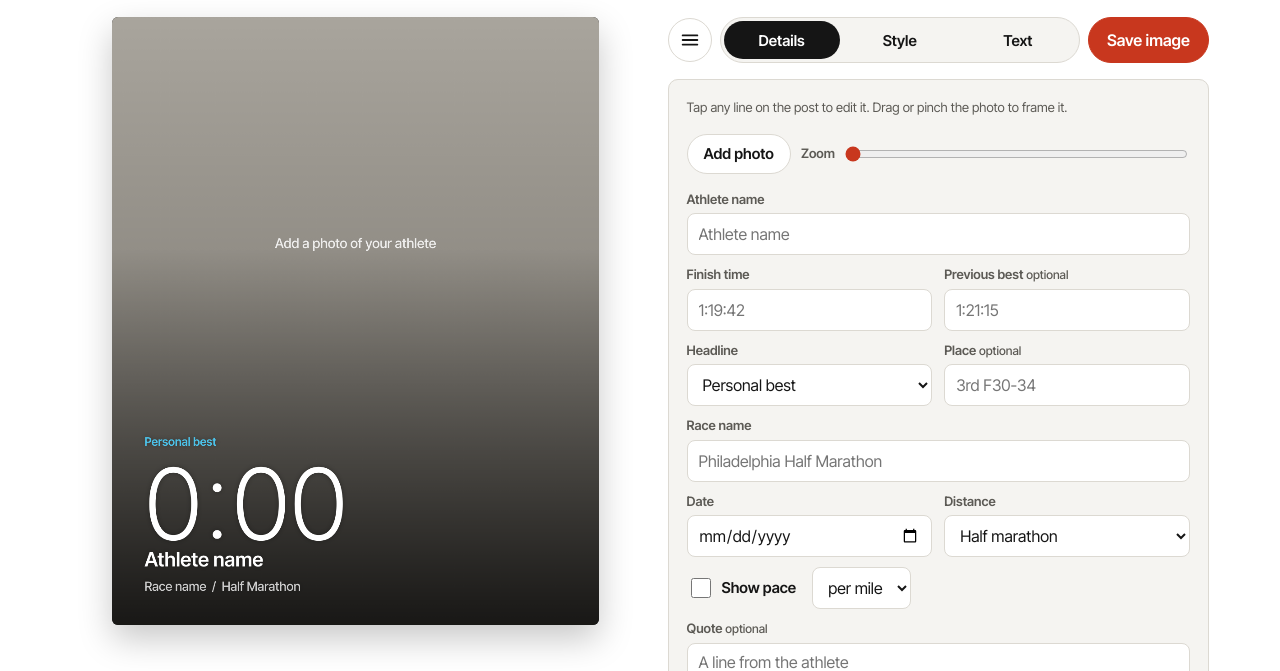
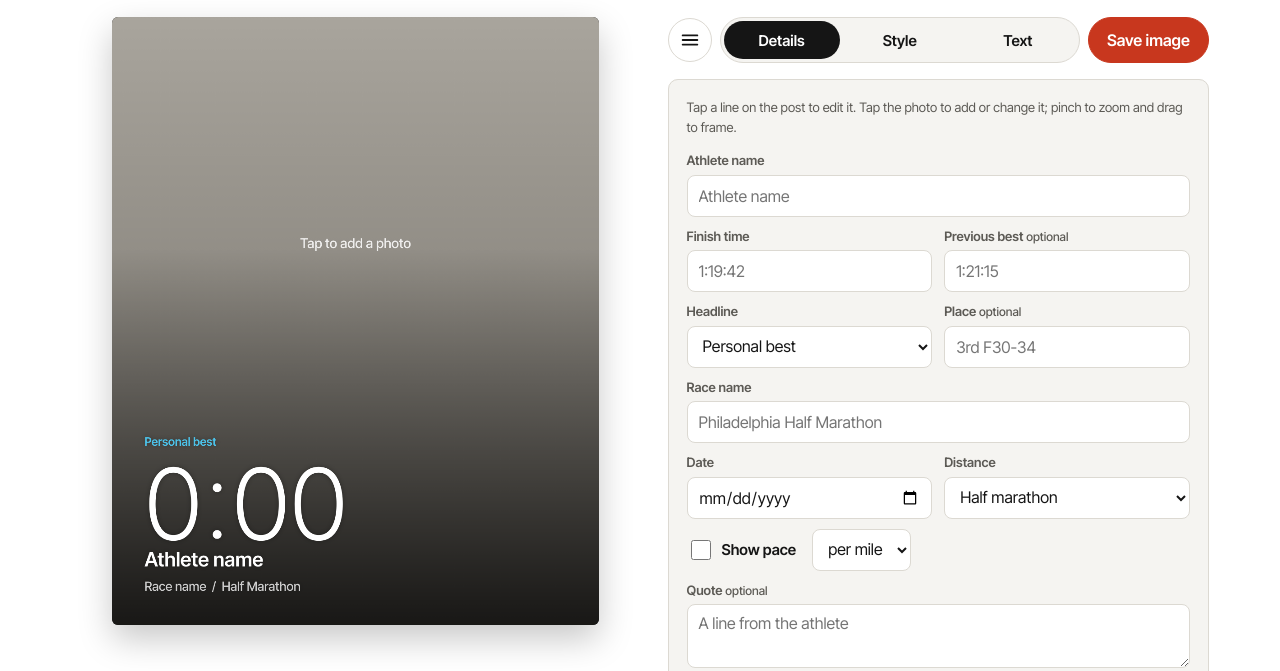
Before and after one commit to jonmiller1597-ship-it/race-posts, a plain HTML site: page index.html in a window 1280 px wide. Shown: the part 129-800 px from the top of the page. Drawn offline with Linux system fonts and the light colour scheme; a web font is replaced by a local one.

Commit message:
Control the photo directly on the preview
Removes the photo row (Change/Remove buttons and zoom slider) from
Details. Tap the photo to add it, or to open a small menu to change,
reset framing or remove it; pinch to zoom and drag to frame. Also fixes
a leftover pointer from an interrupted gesture blocking the next tap.

Co-Authored-By: Claude Opus 5.5 <noreply@anthropic.com>
Claude-Session: https://claude.ai/code/session_01M7hp7fHiyWMcEkWwUKohbP

```diff
--- a/index.html
+++ b/index.html
@@ -130,10 +130,12 @@ textarea{min-height:64px}
 .fg{display:grid;grid-template-columns:repeat(2,minmax(0,1fr));gap:10px 12px}
 .fg .full{grid-column:1/-1}
 .tip{margin:0;color:var(--mut);font-size:13px}
-.prow{display:flex;align-items:center;gap:10px}
-.prow .file span,.prow button{min-height:40px;padding:6px 16px;font-size:15px;white-space:nowrap}
-.prow .zl{display:flex;flex:1;align-items:center;gap:8px;font-size:13px}
-.prow input[type=range]{flex:1;height:40px}
+.vh{position:absolute;width:1px;height:1px;opacity:0;overflow:hidden;pointer-events:none}
+.vh:focus-visible{width:auto;height:auto;opacity:1;pointer-events:auto;left:8px;top:8px;z-index:3}
+.pmenu{position:absolute;z-index:4;display:grid;min-width:180px;padding:6px;border-radius:12px;background:var(--bg);box-shadow:0 10px 30px rgba(0,0,0,.3);border:1px solid var(--line)}
+.pmenu button{border:0;border-radius:8px;background:none;text-align:left;min-height:44px;padding:8px 14px;font-size:16px}
+.pmenu button:hover,.pmenu button:focus-visible{background:var(--pan);outline:0}
+.pmenu [data-pa=remove]{color:var(--red)}
 .chk{min-height:40px;font-size:15px;color:var(--ink)}
 .wide{width:100%}
 .lbl{font-size:13px;color:var(--mut);margin-bottom:5px}
@@ -179,6 +181,13 @@ fieldset{border:0;background:none;padding:2px 0 0;gap:12px}
 <section class="stage" aria-label="Preview">
 <canvas id="cv" width="1080" height="1350" aria-label="Post preview. Tap a line to edit it; drag or pinch to adjust the photo."></canvas>
 <div id="sel" hidden></div>
+<input type="file" id="photo" accept="image/*" class="vh" tabindex="-1" aria-hidden="true"><input type="hidden" id="zoom" value="1">
+<div id="pmenu" class="pmenu" role="menu" aria-label="Photo" hidden>
+<button type="button" role="menuitem" data-pa="change">Change photo</button>
+<button type="button" role="menuitem" data-pa="reset">Reset framing</button>
+<button type="button" role="menuitem" data-pa="remove">Remove photo</button>
+</div>
+<button type="button" id="addPhoto" class="vh">Add photo</button>
 </section>
 <div class="bar">
 <button type="button" id="menu" class="icon" aria-label="Drafts" aria-controls="drawer" aria-expanded="false"><svg viewBox="0 0 24 24" aria-hidden="true"><path d="M4 7h16M4 12h16M4 17h16"/></svg></button>
@@ -188,9 +197,7 @@ fieldset{border:0;background:none;padding:2px 0 0;gap:12px}
 
 <form id="f" autocomplete="off" onsubmit="return false">
 <fieldset data-tab="Details"><legend>Details</legend>
-<p class="tip">Tap any line on the post to edit it. Drag or pinch the photo to frame it.</p>
-<div class="prow"><label class="file"><input type="file" id="photo" accept="image/*"><span id="photoL">Add photo</span></label><button type="button" id="photoX" hidden>Remove</button>
-<label class="zl" for="zoom">Zoom<input type="range" id="zoom" min="1" max="3" step="0.01" value="1"></label></div>
+<p class="tip">Tap a line on the post to edit it. Tap the photo to add or change it; pinch to zoom and drag to frame.</p>
 <div class="fg">
 <label class="full">Athlete name<input id="name" placeholder="Athlete name"></label>
 <label>Finish time<input id="time" placeholder="1:19:42" inputmode="numeric"></label>
@@ -335,7 +342,7 @@ function photo(x,y,w,h){ctx.save();ctx.beginPath();ctx.rect(x,y,w,h);ctx.clip();
   if(img){const s=Math.max(w/img.width,h/img.height)*+$('zoom').value,dw=img.width*s,dh=img.height*s,mx=(dw-w)/2,my=(dh-h)/2;
     px=Math.max(-mx,Math.min(mx,px));py=Math.max(-my,Math.min(my,py));ctx.drawImage(img,x+(w-dw)/2+px,y+(h-dh)/2+py,dw,dh)}
   else{const g=ctx.createLinearGradient(x,y,x,y+h);g.addColorStop(0,'#a9a59d');g.addColorStop(1,'#6f6b64');ctx.fillStyle=g;ctx.fillRect(x,y,w,h);
-    F(500,30);ctx.fillStyle='rgba(255,255,255,.85)';ctx.textAlign='center';ctx.fillText('Add a photo of your athlete',x+w/2,y+h*.38);ctx.textAlign='left'}
+    F(500,30);ctx.fillStyle='rgba(255,255,255,.85)';ctx.textAlign='center';ctx.fillText('Tap to add a photo',x+w/2,y+h*.38);ctx.textAlign='left'}
   ctx.restore()}
 function drawLogo(x,y,s,right){if(!logo)return;const k=Math.min(s/logo.width,s/logo.height),w=logo.width*k,h=logo.height*k;ctx.drawImage(logo,right?x-w:x,y,w,h);mark('logo',right?x-w:x,y,w,h)}
 const stats=d=>[d.place,d.pace].filter(Boolean);
@@ -553,7 +560,7 @@ for(const id of TEXT){$(id).value='';$(id).dataset.d=''}
 const KEEP=['dist','unit','head'];
 for(const id of KEEP){const v=store.get('f-'+id);if(v!==null)$(id).value=v}
 {const v=store.get('f-pace');if(v!==null)$('pace').checked=v==='1'}
-function syncForm(){$('customWrap').hidden=$('head').value!=='custom';$('kmWrap').hidden=$('dist').value!=='other';$('photoX').hidden=!img&&!photoBlob;$('photoL').textContent=img||photoBlob?'Change photo':'Add photo';
+function syncForm(){$('customWrap').hidden=$('head').value!=='custom';$('kmWrap').hidden=$('dist').value!=='other';
   for(const id of ['time','prev'])$(id).dataset.d=$(id).value.replace(/\D/g,'');syncSample()}
 paintSw();
 
@@ -574,7 +581,22 @@ function usePhoto(file){readImg(file,im=>{img=im;px=py=0;$('zoom').value=1;syncF
   const c=document.createElement('canvas'),k=Math.min(1,2560/Math.max(im.width,im.height));c.width=Math.round(im.width*k);c.height=Math.round(im.height*k);
   c.getContext('2d').drawImage(im,0,0,c.width,c.height);c.toBlob(b=>{if(img!==im)return;photoBlob=b;photoVer++;queueSave()},'image/jpeg',.9)})}
 $('photo').addEventListener('change',e=>usePhoto(e.target.files[0]));
-$('photoX').addEventListener('click',()=>{img=null;photoBlob=null;photoVer++;px=py=0;$('zoom').value=1;$('photo').value='';syncForm();req()});
+// photo menu: tap the photo (not a text line) to change, reset or remove it
+const pm=$('pmenu');
+function openPM(e){const st=cv.parentElement.getBoundingClientRect();pm.hidden=false;
+  // open at the tap, kept inside the photo
+  const l=cv.offsetLeft+8,r=cv.offsetLeft+cv.clientWidth-pm.offsetWidth-8,t=cv.offsetTop+8,b=cv.offsetTop+cv.clientHeight-pm.offsetHeight-8;
+  const x=Math.max(l,Math.min(r,e.clientX-st.left-pm.offsetWidth/2)),y=Math.max(t,Math.min(b,e.clientY-st.top-20));
+  pm.style.left=x+'px';pm.style.top=y+'px';pm.querySelector('button').focus({preventScroll:true})}
+const closePM=()=>{pm.hidden=true};
+pm.addEventListener('click',e=>{const a=e.target.closest('[data-pa]');if(!a)return;closePM();const k=a.dataset.pa;
+  if(k==='change')$('photo').click();
+  else if(k==='reset'){px=py=0;$('zoom').value=1;req()}
+  else if(k==='remove'){img=null;photoBlob=null;photoVer++;px=py=0;$('zoom').value=1;$('photo').value='';req();toast('Photo removed')}});
+document.addEventListener('pointerdown',e=>{if(!pm.hidden&&!pm.contains(e.target))closePM()},true);
+pm.addEventListener('keydown',e=>{const b=[...pm.querySelectorAll('button')],i=b.indexOf(document.activeElement);
+  if(e.key==='ArrowDown'||e.key==='ArrowUp'){e.preventDefault();b[(i+(e.key==='ArrowDown'?1:-1)+b.length)%b.length].focus()}});
+$('addPhoto').addEventListener('click',()=>$('photo').click());
 $('logoIn').addEventListener('change',e=>{const f=e.target.files[0];if(!f)return;const r=new FileReader();r.onload=()=>setLogo(r.result,true);r.readAsDataURL(f)});
 $('logoX').addEventListener('click',()=>{logo=null;store.set('logo',null);$('logoPrev').hidden=true;$('logoX').hidden=true;$('logoIn').value='';req()});
 $('next').addEventListener('click',async()=>{await newPost(true);showTab('Details');$('f').scrollTop=0;$('name').focus();toast('Saved. Race details kept for the next athlete')});
@@ -583,7 +605,7 @@ $('next').addEventListener('click',async()=>{await newPost(true);showTab('Detail
 const FIELD={time:'time',prog:'prev',name:'name',race:'race',stats:'place',head:'head',quote:'quote',handle:'handle'};
 const pts=new Map();let drag=null,pinch=null,moved=false;
 const setZoom=z=>{$('zoom').value=Math.max(1,Math.min(3,z));req()};
-cv.addEventListener('pointerdown',e=>{cv.setPointerCapture(e.pointerId);pts.set(e.pointerId,{x:e.clientX,y:e.clientY});
+cv.addEventListener('pointerdown',e=>{if(e.isPrimary){pts.clear();pinch=null}cv.setPointerCapture(e.pointerId);pts.set(e.pointerId,{x:e.clientX,y:e.clientY});
   if(pts.size===1){moved=false;drag=img?{x:e.clientX,y:e.clientY,px,py}:null}
   else if(pts.size===2&&img){const [a,b]=[...pts.values()];pinch={d:Math.hypot(a.x-b.x,a.y-b.y)||1,z:+$('zoom').value};drag=null;moved=true}});
 cv.addEventListener('pointermove',e=>{const p0=pts.get(e.pointerId);if(!p0)return;pts.set(e.pointerId,{x:e.clientX,y:e.clientY});
@@ -591,12 +613,12 @@ cv.addEventListener('pointermove',e=>{const p0=pts.get(e.pointerId);if(!p0)retur
   if(drag&&!moved&&Math.hypot(e.clientX-drag.x,e.clientY-drag.y)>6)moved=true;
   if(drag&&moved){const k=cv.width/cv.clientWidth;px=drag.px+(e.clientX-drag.x)*k;py=drag.py+(e.clientY-drag.y)*k;cv.style.cursor='grabbing';req()}});
 const lift=e=>{pts.delete(e.pointerId);if(pts.size<2)pinch=null;if(!pts.size){drag=null;cv.style.cursor=''}};
-cv.addEventListener('pointerup',lift);cv.addEventListener('pointercancel',e=>{moved=true;lift(e)});
+cv.addEventListener('pointerup',lift);cv.addEventListener('lostpointercapture',e=>{if(pts.has(e.pointerId))lift(e)});cv.addEventListener('pointercancel',e=>{moved=true;lift(e)});
 cv.addEventListener('wheel',e=>{if(!img||!e.ctrlKey)return;e.preventDefault();setZoom(+$('zoom').value*Math.exp(-e.deltaY*.01))},{passive:false});
 function hitAt(e){const r=cv.getBoundingClientRect(),x=(e.clientX-r.left)*cv.width/r.width,y=(e.clientY-r.top)*cv.height/r.height,pad=18;let best=null,ba=Infinity;
   for(const [k,b] of Object.entries(BX))if(x>=b.x-pad&&x<=b.x+b.w+pad&&y>=b.y-pad&&y<=b.y+b.h+pad&&b.w*b.h<ba){best=k;ba=b.w*b.h}return best}
 cv.addEventListener('click',e=>{if(moved)return;const k=hitAt(e);
-  if(!k){if(!img)$('photo').click();return}
+  if(!k){if(img)openPM(e);else $('photo').click();return}
   selK=k;paintES();if(curTab==='Text')return;
   if(k==='logo'){showTab('Style');$('logoIn').focus();return}
   let id=FIELD[k];if(k==='head'&&$('head').value==='custom')id='custom';
@@ -641,7 +663,7 @@ $('save').addEventListener('click',async()=>{if(raf){cancelAnimationFrame(raf);d
   $('ovImg').src=URL.createObjectURL(blob);$('ov').classList.add('on');$('ovX').focus()});
 $('ovX').addEventListener('click',()=>$('ov').classList.remove('on'));
 $('ov').addEventListener('click',e=>{if(e.target.id==='ov')$('ov').classList.remove('on')});
-document.addEventListener('keydown',e=>{if(e.key==='Escape'){$('ov').classList.remove('on');closeDrawer()}});
+document.addEventListener('keydown',e=>{if(e.key==='Escape'){$('ov').classList.remove('on');closeDrawer();if(!pm.hidden){closePM();cv.focus()}}});
 
 setFont(store.get('font')||'clean');syncForm();loadUsed();
 lastSnap=JSON.stringify(snap());draw();
```
